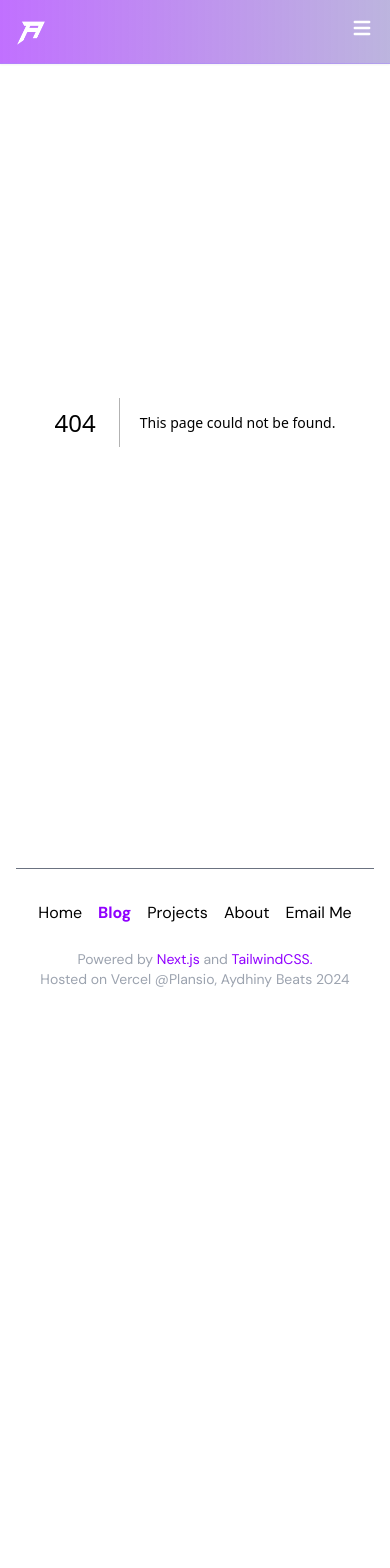
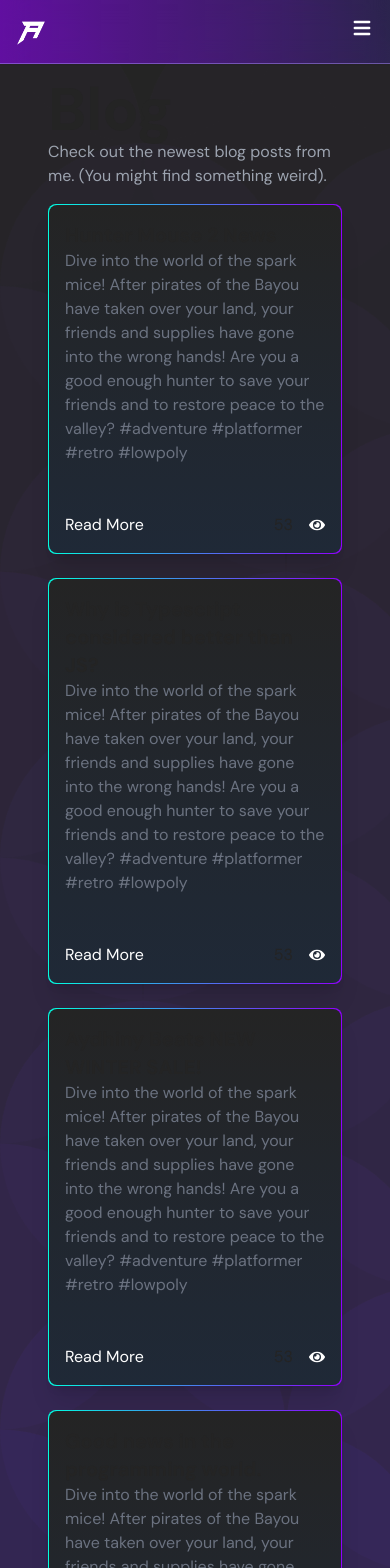
Before and after one commit to Aydhiny/mehmedovic-portfolio, a Next.js app: page /blog in a window 390 px wide. Before the commit this address had no page. Shown: the top 1568 px of the page. Before the commit the page ends 1087 px from the top, so only its background shows below. Built offline with nearby package versions, Linux system fonts and the light colour scheme.

Commit message:
new pages added for projects, responsive fixes, added test blog page

```diff
--- /dev/null
+++ b/src/app/blog/page.tsx
@@ -0,0 +1,64 @@
+import BlogCard from "@/components/BlogCard";
+
+export default function Page() {
+  return (
+    <div className="px-12 xl:px-52 py-20">
+      <h1 className="text-6xl font-bold">Blog</h1>
+      <p className="text-gray-400 mb-4">
+        Check out the newest blog posts from me. (You might find something
+        weird).
+      </p>
+      {/* Cards */}
+      <div className="grid grid-cols-1 gap-6 sm:grid-cols-2 lg:grid-cols-3">
+        <BlogCard
+          name={"Hunter Mouse 2 News"}
+          link={"Yes"}
+          description={
+            "Dive into the world of the spark mice! After pirates of the Bayou have taken over your land, your friends and supplies have gone into the wrong hands! Are you a good enough hunter to save your friends and to restore peace to the valley? #adventure #platformer #retro #lowpoly"
+          }
+          views={"53"}
+        />
+        <BlogCard
+          name={"Why is Typescript considered better than JS?"}
+          link={"Yes"}
+          description={
+            "Dive into the world of the spark mice! After pirates of the Bayou have taken over your land, your friends and supplies have gone into the wrong hands! Are you a good enough hunter to save your friends and to restore peace to the valley? #adventure #platformer #retro #lowpoly"
+          }
+          views={"53"}
+        />
+        <BlogCard
+          name={"Aydhiny Beats NEW WINTER SALE!"}
+          link={"Yes"}
+          description={
+            "Dive into the world of the spark mice! After pirates of the Bayou have taken over your land, your friends and supplies have gone into the wrong hands! Are you a good enough hunter to save your friends and to restore peace to the valley? #adventure #platformer #retro #lowpoly"
+          }
+          views={"53"}
+        />
+        <BlogCard
+          name={"Good news in the programming world."}
+          link={"Yes"}
+          description={
+            "Dive into the world of the spark mice! After pirates of the Bayou have taken over your land, your friends and supplies have gone into the wrong hands! Are you a good enough hunter to save your friends and to restore peace to the valley? #adventure #platformer #retro #lowpoly"
+          }
+          views={"53"}
+        />
+        <BlogCard
+          name={"Hunter Mouse 2 News"}
+          link={"Yes"}
+          description={
+            "Dive into the world of the spark mice! After pirates of the Bayou have taken over your land, your friends and supplies have gone into the wrong hands! Are you a good enough hunter to save your friends and to restore peace to the valley? #adventure #platformer #retro #lowpoly"
+          }
+          views={"53"}
+        />
+        <BlogCard
+          name={"Hunter Mouse 2 News"}
+          link={"Yes"}
+          description={
+            "Dive into the world of the spark mice! After pirates of the Bayou have taken over your land, your friends and supplies have gone into the wrong hands! Are you a good enough hunter to save your friends and to restore peace to the valley? #adventure #platformer #retro #lowpoly"
+          }
+          views={"53"}
+        />
+      </div>
+    </div>
+  );
+}
--- a/src/app/page.tsx
+++ b/src/app/page.tsx
@@ -9,6 +9,7 @@ import "./globals.css";
 import Tech from "@/components/Tech";
 import Clients from "@/components/Clients";
 import TrainTrack from "@/components/TrainTrack";
+import Lines from "@/components/Lines";
 
 export default function Home() {
   return (
@@ -18,6 +19,7 @@ export default function Home() {
       {/*<AcceptCookies /> */}
       {/* Pages */}
       <Header />
+      <Lines />
       <TrainTrack />
       <Featured />
       <Tech />
--- a/src/components/Header.tsx
+++ b/src/components/Header.tsx
@@ -5,8 +5,6 @@ import React from "react";
 import { FaDownload } from "react-icons/fa6";
 import { FaGithub } from "react-icons/fa6";
 import Profile from "../images/profile-pic.png";
-import Line from "../images/line-1.svg";
-import Line2 from "../images/line-2.svg";
 import { TiNotes } from "react-icons/ti";
 import { FaPenFancy } from "react-icons/fa";
 import { FaCodeBranch } from "react-icons/fa";
@@ -115,27 +113,6 @@ export default function Header() {
           </motion.div>
         </motion.div>
       </div>
-
-      <motion.div
-        initial={{ opacity: 0, y: 50 }}
-        animate={{ opacity: 1, y: 0 }}
-        transition={{ duration: 1.5, delay: 1.6 }}
-      >
-        <Image
-          src={Line}
-          alt="line-1"
-          className="fixed hidden xl:block top-96 z-[-1] w-full right-8 lg:right-0 lg:left-10"
-          width={2000}
-          height={2000}
-        />
-        <Image
-          src={Line2}
-          alt="line-1"
-          className="fixed block lg:hidden rotate-180 -top-56 -right-80 z-[-1] min-w-max"
-          width={2000}
-          height={2000}
-        />
-      </motion.div>
     </motion.div>
   );
 }
--- /dev/null
+++ b/src/components/Lines.tsx
@@ -0,0 +1,24 @@
+import React from "react";
+import Line from "../images/line-1.svg";
+import Line2 from "../images/line-2.svg";
+import Image from "next/image";
+export default function Lines() {
+  return (
+    <div>
+      <Image
+        src={Line}
+        alt="line-1"
+        className="fixed hidden xl:block top-96 z-[-1] w-full right-8 lg:right-0 lg:left-10"
+        width={2000}
+        height={2000}
+      />
+      <Image
+        src={Line2}
+        alt="line-1"
+        className="fixed block lg:hidden rotate-180 -top-56 -right-80 z-[-1] min-w-max"
+        width={2000}
+        height={2000}
+      />
+    </div>
+  );
+}
--- a/src/components/Navbar.tsx
+++ b/src/components/Navbar.tsx
@@ -8,10 +8,15 @@ import { HiMenu, HiX } from "react-icons/hi";
 import Link from "next/link";
 import Image from "next/image";
 import Aydhiny from "../images/ay.png";
+import { MdKeyboardArrowDown } from "react-icons/md";
 
 export default function Navbar() {
   const pathname = usePathname();
   const [menuOpen, setMenuOpen] = useState(false);
+  const [projectsOpen, setProjectsOpen] = useState(false);
+  const toggleProjectsMenu = () => {
+    setProjectsOpen(!projectsOpen);
+  };
 
   const isActive = (path: string) =>
     pathname === path
@@ -44,13 +49,30 @@ export default function Navbar() {
             >
               <Link href="/">Home</Link>
             </li>
-            <li
-              className={`mr-4 transition-colors duration-150 ${isActive(
-                "/projects"
-              )}`}
-            >
-              <Link href="/projects">Projects</Link>
+            <li className="relative group mr-4">
+              <button
+                className={`relative transition-colors duration-150 ${isActive(
+                  "/projects"
+                )}`}
+              >
+                Projects
+                {/* Line Indicator */}
+                <span className="absolute bottom-[-6px] left-1/2 transform -translate-x-1/2 w-4 h-[2px] bg-main-app-purple group-hover:w-6 transition-all duration-200"></span>
+              </button>
+              {/* Dropdown Menu */}
+              <ul className="absolute hidden group-hover:block bg-main-background-grey transition-all duration-150 text-gray-100 rounded shadow-md mt-2 z-10">
+                <li className="px-4 cursor-pointer py-2 hover:bg-neutral-900">
+                  <Link href="/projects/programming">Programming</Link>
+                </li>
+                <li className="px-4 cursor-pointer py-2 hover:bg-neutral-900">
+                  <Link href="/projects/music">Music</Link>
+                </li>
+                <li className="px-4 cursor-pointer py-2 hover:bg-neutral-900">
+                  <Link href="/projects/design">Design</Link>
+                </li>
+              </ul>
             </li>
+
             <li
               className={`mr-4 transition-colors duration-150 ${isActive(
                 "/blog"
@@ -105,13 +127,51 @@ export default function Navbar() {
               </Link>
             </li>
             <li
-              className={`transition-all duration-200 border-b border-gray-700 pb-2 ${isActive(
-                "/projects"
-              )}`}
+              className={`transition-all duration-200 border-b border-gray-700 pb-2 relative`}
             >
-              <Link href="/projects" onClick={() => setMenuOpen(false)}>
+              <button
+                className="w-full text-center flex justify-center items-center transition-colors duration-150"
+                onClick={toggleProjectsMenu}
+              >
                 Projects
-              </Link>
+                <span
+                  className={`transform transition-transform pr-2 duration-200 ${
+                    projectsOpen ? "rotate-180" : ""
+                  }`}
+                >
+                  <MdKeyboardArrowDown className="ml-2" />
+                </span>
+              </button>
+
+              {/* Nested Mini-Menu */}
+              {projectsOpen && (
+                <ul className="bg-gradient-to-b from-[#1f1f1f] to-[rgba(20,10,50,0.7)] text-white rounded mt-2 space-y-2 pl-4">
+                  <li className="hover:bg-gray-700 px-2 py-2 rounded">
+                    <Link
+                      href="/projects/programming"
+                      onClick={() => setMenuOpen(false)}
+                    >
+                      Programming
+                    </Link>
+                  </li>
+                  <li className="hover:bg-gray-700 px-2 py-2 rounded">
+                    <Link
+                      href="/projects/music"
+                      onClick={() => setMenuOpen(false)}
+                    >
+                      Music
+                    </Link>
+                  </li>
+                  <li className="hover:bg-gray-700 px-2 py-2 rounded">
+                    <Link
+                      href="/projects/design"
+                      onClick={() => setMenuOpen(false)}
+                    >
+                      Design
+                    </Link>
+                  </li>
+                </ul>
+              )}
             </li>
             <li
               className={`transition-all duration-200 border-b border-gray-700 pb-2 ${isActive(
```
